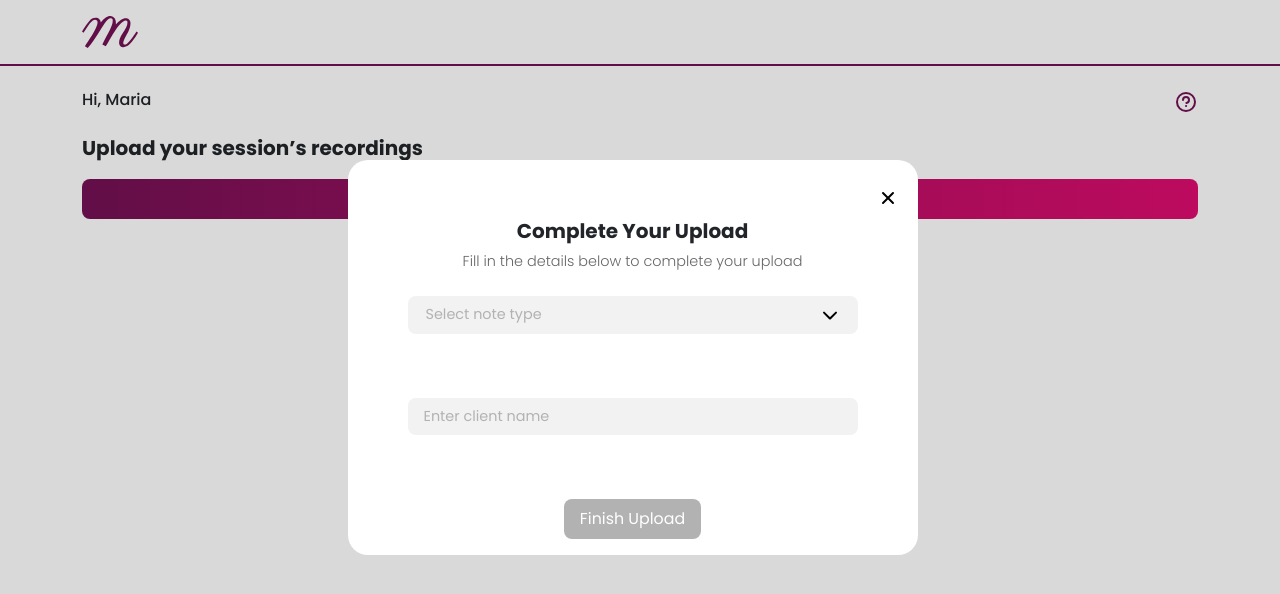
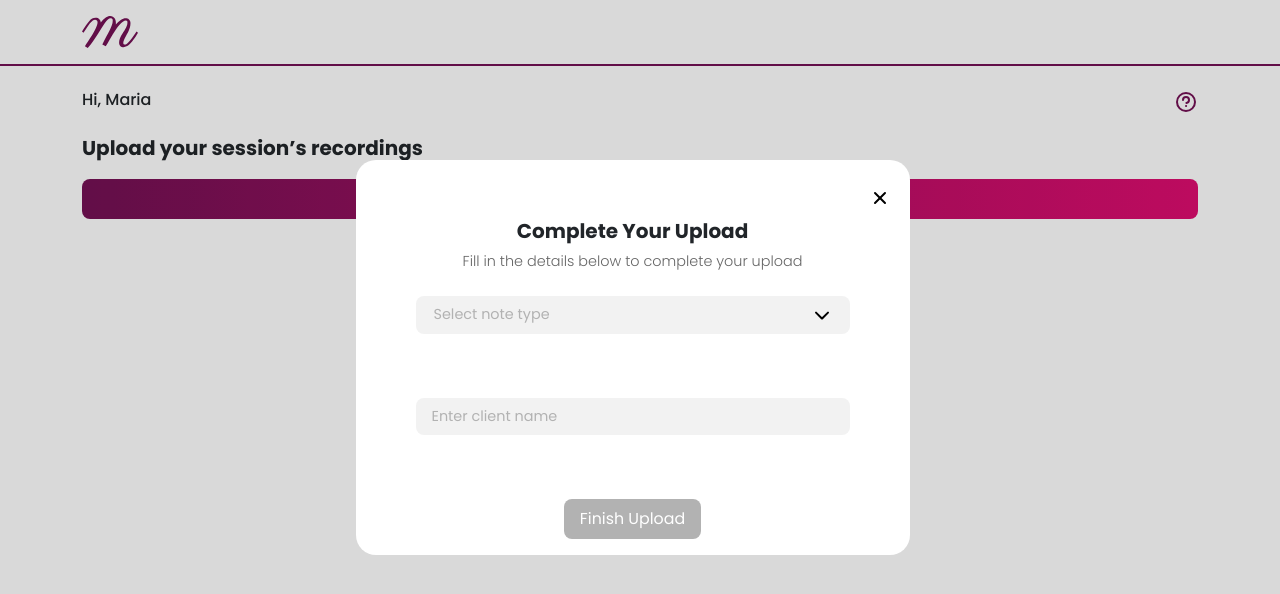
Before and after one commit to GaadMaiyaki/mentalyc-web-app, a React (Create React App) app: page /dashboard in a window 1280 px wide. Both pictures are taken after a click on the button "Upload". Shown: the top 594 px of the page. Built offline with nearby package versions, Linux system fonts and the light colour scheme.

Commit message:
added padding to modal

```diff
--- a/src/components/reusable/modal/index.tsx
+++ b/src/components/reusable/modal/index.tsx
@@ -45,7 +45,7 @@ const Modal = ({
           ref={modalRef}
         >
           <div className="container" tabIndex={-1}>
-            <div className="row justify-content-center">
+            <div className="row justify-content-center px-3">
               <aside
                 onClick={handleModalClick}
                 className={parseClassName([
```
